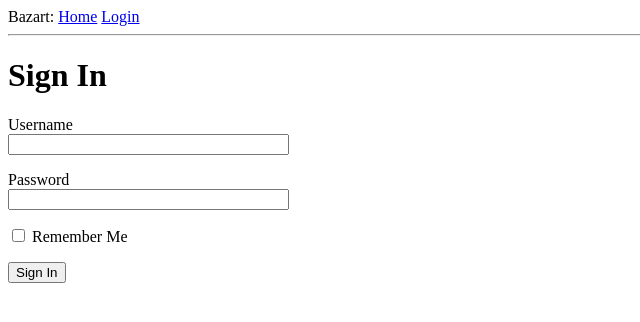
After one commit to thaynnara007/pyweb, a Flask app: page /login in a window 1280 px wide. The commit adds this page. Shown: the top 322 px of the page, without its empty margins (0-640 px from the left). Run offline with Flask 2, Linux system fonts and the light colour scheme.

Commit message:
login form

```diff
--- a/app/__init__.py
+++ b/app/__init__.py
@@ -1,5 +1,7 @@
 from flask import Flask
+from config import Config
 
 app = Flask(__name__)
+app.config.from_object(Config)
 
 from app import routes
--- /dev/null
+++ b/app/forms.py
@@ -0,0 +1,9 @@
+from flask_wtf import FlaskForm
+from wtforms import StringField, PasswordField, BooleanField, SubmitField
+from wtforms.validators import DataRequired
+
+class LoginForm(FlaskForm):
+    username = StringField('Username', validators=[DataRequired()])
+    password = PasswordField('Password', validators=[DataRequired()])
+    remember_me = BooleanField('Remember Me')
+    submit = SubmitField('Sign In')
--- a/app/routes.py
+++ b/app/routes.py
@@ -1,5 +1,6 @@
 from flask import render_template
 from app import app
+from app.forms import LoginForm
 
 
 @app.route('/')
@@ -18,3 +19,8 @@ def index():
     ]
 
     return render_template('index.html', title='Home', user=user, posts=posts)
+
+@app.route('/login')
+def login():
+    form = LoginForm()
+    return render_template('login.html', title='Sign In', form=form)
--- a/app/templates/base.html
+++ b/app/templates/base.html
@@ -7,7 +7,10 @@
         {% endif %}
     </head>
     <body>
-        <div>Bazart: <a href="/index">Home</a></div>
+        <div>Bazart:
+            <a href="/index">Home</a>
+            <a href="/login">Login</a>
+        </div>
         <hr>
         {% block content %}
         {% endblock  %}
--- /dev/null
+++ b/app/templates/login.html
@@ -0,0 +1,21 @@
+{% extends "base.html" %}
+
+{% block content %}
+    <h1>Sign In</h1>
+    <form action="" method="post" novalidate>
+        {{ form.hidden_tag() }}
+        <p>
+            {{ form.username.label }}<br>
+            {{ form.username(size=32) }}
+        </p>
+        <p>
+            {{ form.password.label }}<br>
+            {{ form.password(size=32) }}
+        </p>
+        <p>
+            {{ form.remember_me() }}
+            {{ form.remember_me.label }}
+        </p>
+        <p>{{ form.submit() }}</p>
+    </form>
+{% endblock %}
--- /dev/null
+++ b/config.py
@@ -0,0 +1,5 @@
+import os
+
+class Config(object):
+
+    SECRET_KEY = os.environ.get("SECRET_KEY") or "The eleventh metal"
```
Also changed, not shown: README.md.
